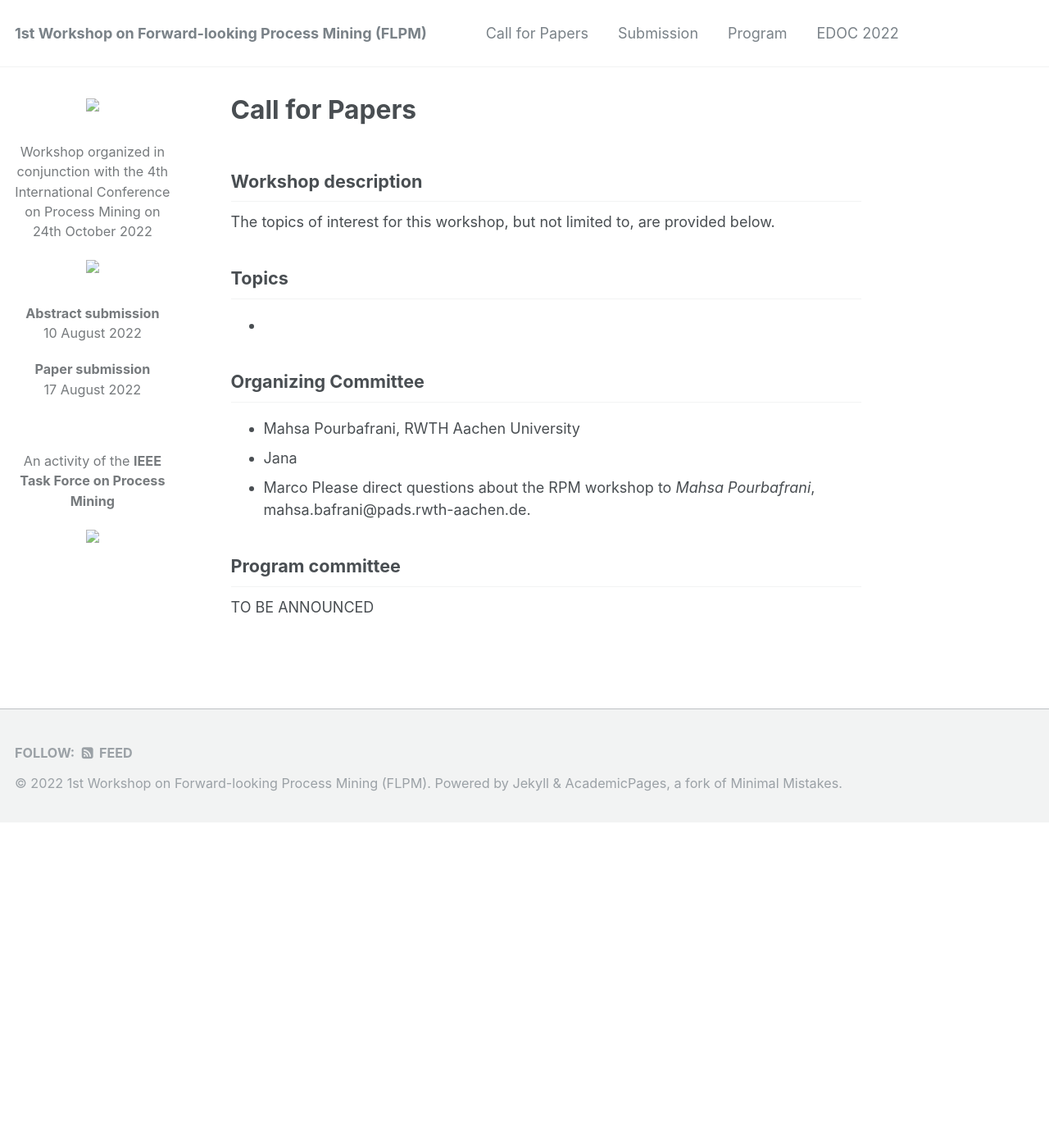
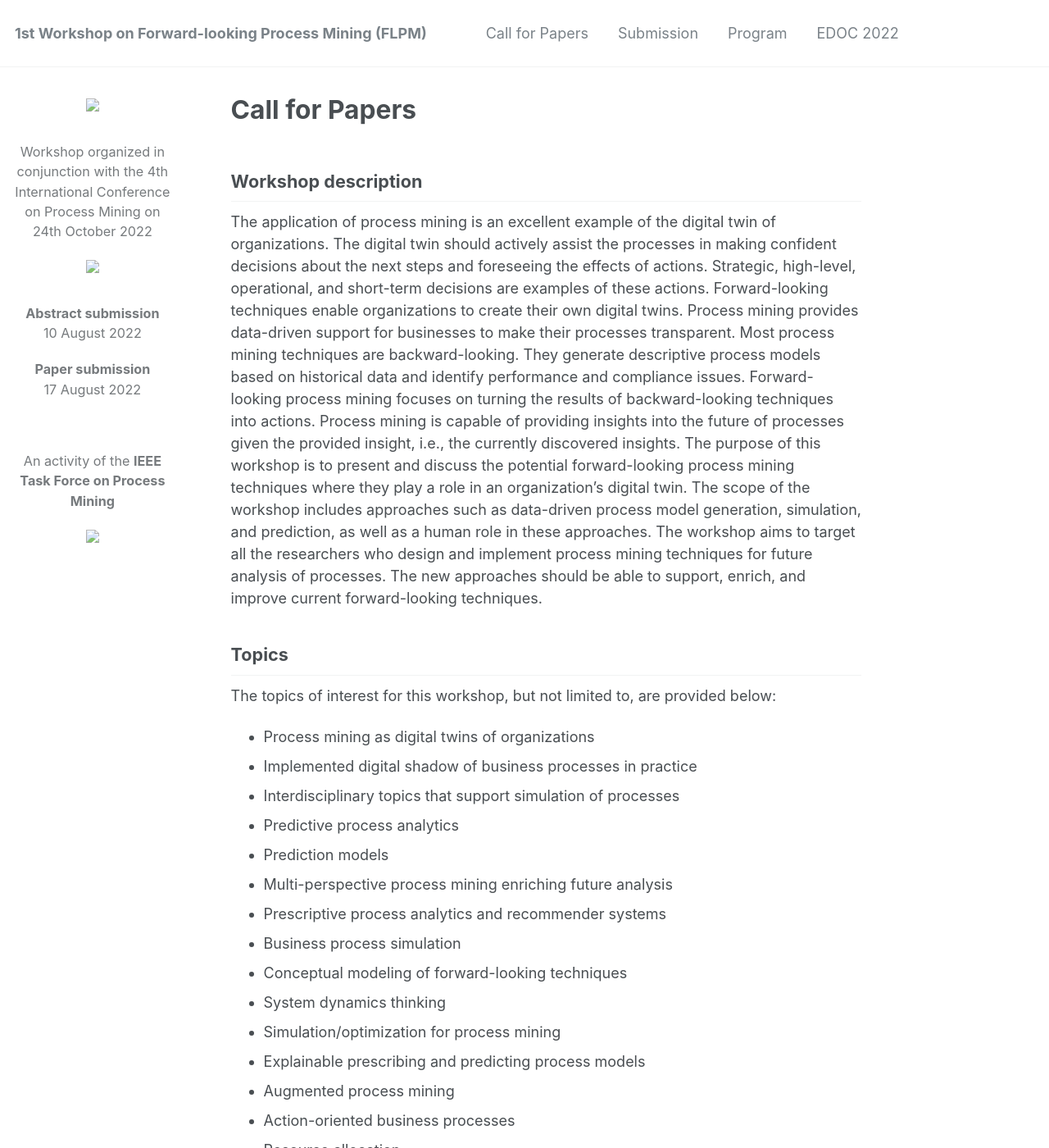
Before and after one commit to flpm-workshop/flpm-workshop.github.io, a Jekyll site: the page built from _pages/about.md, in a window 1280 px wide and 1400 px high. Shown: the whole window at 82% size. Built offline with Jekyll 4.4.1, drawn with Linux system fonts in a browser that asks for light colours; some of the changed text lies outside the part shown.

Commit message:
Update about.md

```diff
--- a/_pages/about.md
+++ b/_pages/about.md
@@ -9,19 +9,36 @@ redirect_from:
 
 ## Workshop description
 
-
-
-The topics of interest for this workshop, but not limited to, are provided below.
+The application of process mining is an excellent example of the digital twin of organizations. The digital twin should actively assist the processes in making confident decisions about the next steps and foreseeing the effects of actions. Strategic, high-level, operational, and short-term decisions are examples of these actions. Forward-looking techniques enable organizations to create their own digital twins. Process mining provides data-driven support for businesses to make their processes transparent. Most process mining techniques are backward-looking. They generate descriptive process models based on historical data and identify performance and compliance issues. Forward-looking process mining focuses on turning the results of backward-looking techniques into actions. Process mining is capable of providing insights into the future of processes given the provided insight, i.e., the currently discovered insights.
+The purpose of this workshop is to present and discuss the potential forward-looking process mining techniques where they play a role in an organization's digital twin. The scope of the workshop includes approaches such as data-driven process model generation, simulation, and prediction, as well as a human role in these approaches.  The workshop aims to target all the researchers who design and implement process mining techniques for future analysis of processes. The new approaches should be able to support, enrich, and improve current forward-looking techniques.
 
 ## Topics
+The topics of interest for this workshop, but not limited to, are provided below:
 
-*
+*   Process mining as digital twins of organizations
+*   Implemented digital shadow of business processes in practice
+*   Interdisciplinary topics that support simulation of processes
+*   Predictive process analytics
+*   Prediction models
+*   Multi-perspective process mining enriching future analysis
+*   Prescriptive process analytics and recommender systems
+*   Business process simulation
+*   Conceptual modeling of forward-looking techniques
+*   System dynamics thinking
+*   Simulation/optimization for process mining
+*   Explainable prescribing and predicting process models
+*   Augmented process mining
+*   Action-oriented business processes
+*   Resource allocation
+*   Human in the loop of making accurate models for future analysis
+*   Agent-based modeling
+
 
 ## Organizing Committee
 
 *	Mahsa Pourbafrani, RWTH Aachen University
-*	Jana
-*	 Marco
+*	Jana-Rebecca Rehse, University of Mannheim
+*	 Andrea Morrella, Sapienza Università di Roma
 Please direct questions about the RPM workshop to *Mahsa Pourbafrani*, mahsa.bafrani@pads.rwth-aachen.de.
 
 ## Program committee
```
